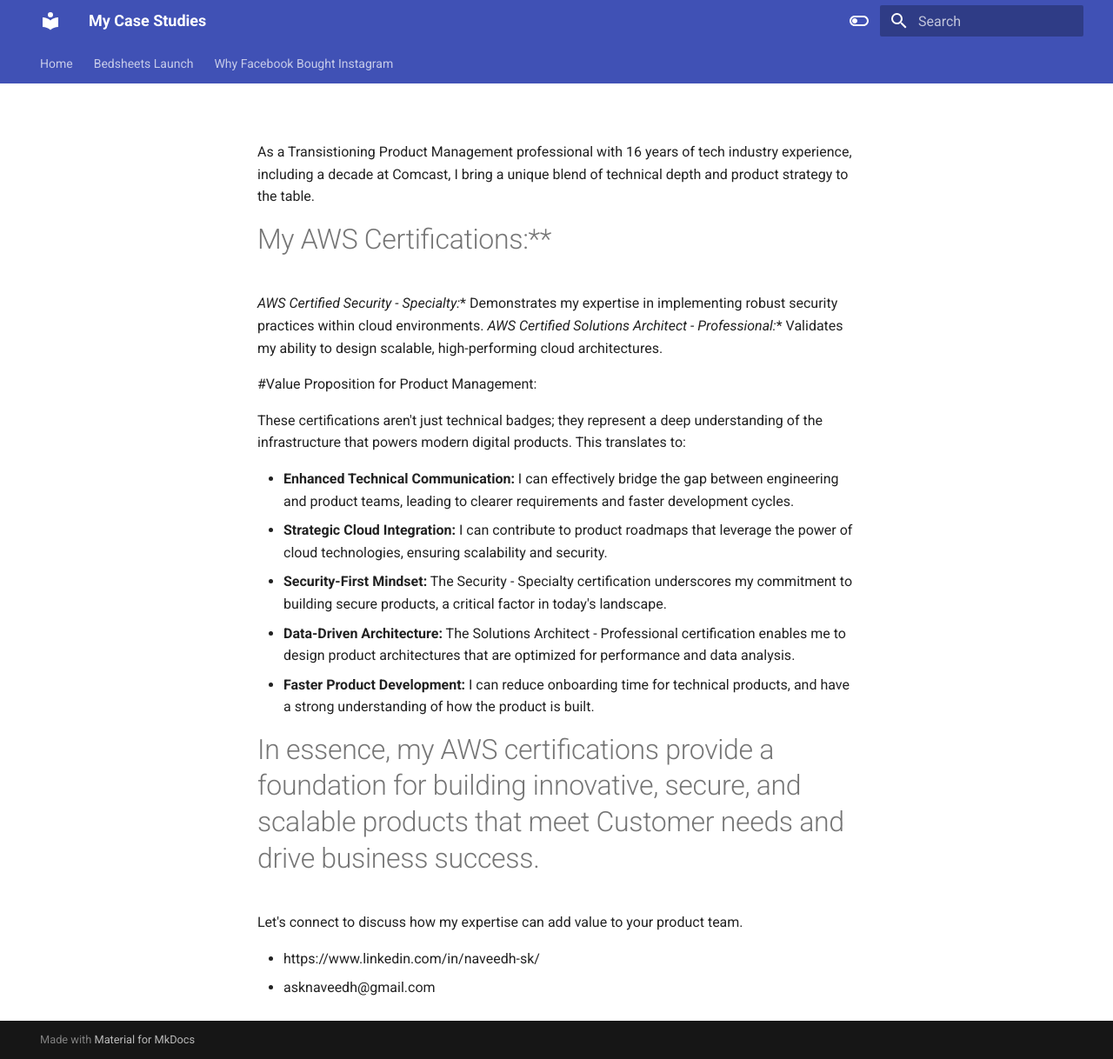
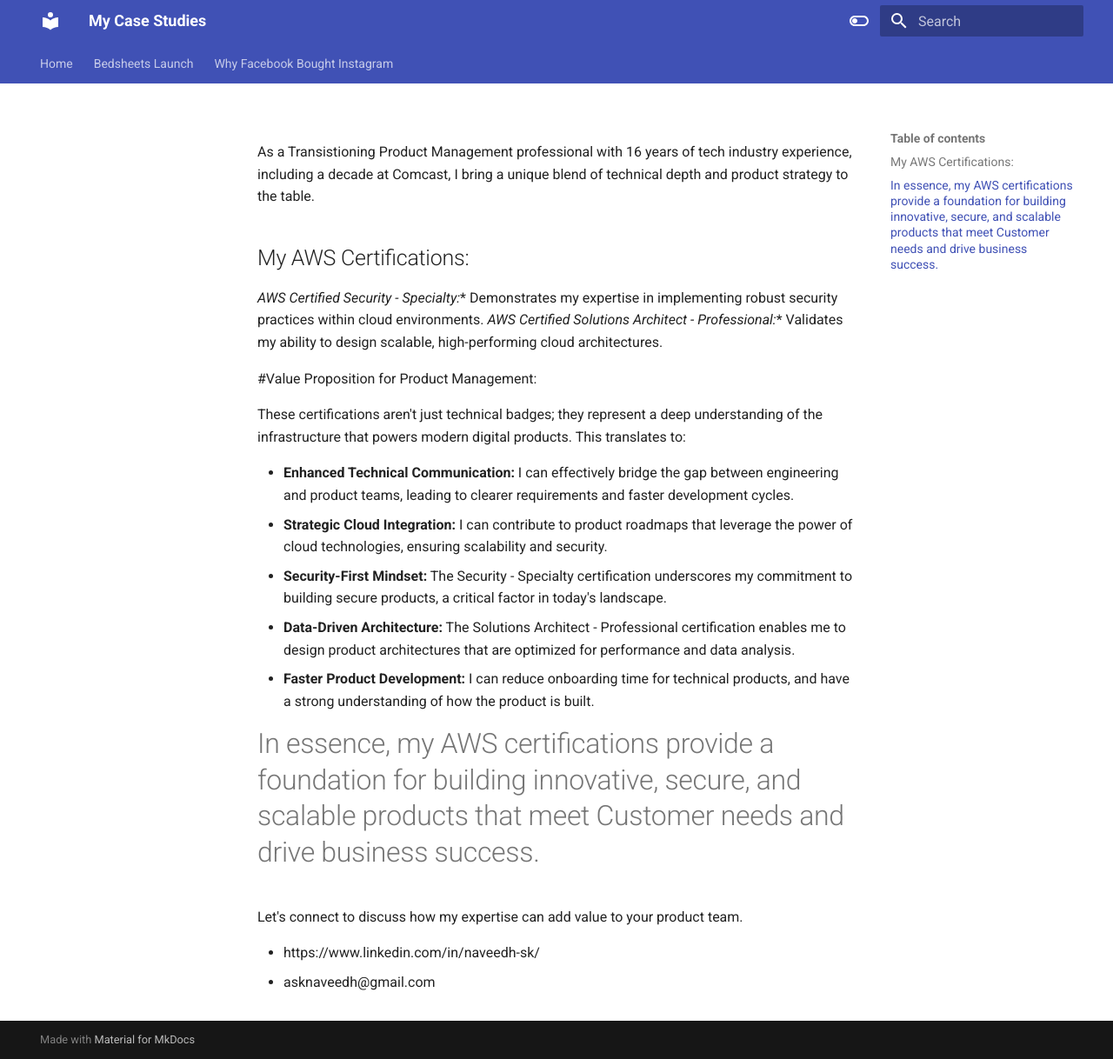
Before and after one commit to naveedhsk/ai-reliability-rag, an MkDocs documentation site: the page built from docs/aws-value.md, in a window 1280 px wide and 1218 px high. Shown: the whole window at 87% size. Built offline with MkDocs 1.6.1 and Material for MkDocs 9.7.7, drawn with Linux system fonts in a browser that asks for light colours.

Commit message:
Update aws-value.md

```diff
--- a/docs/aws-value.md
+++ b/docs/aws-value.md
@@ -1,6 +1,6 @@
 As a Transistioning Product Management professional with 16 years of tech industry experience, including a decade at Comcast, I bring a unique blend of technical depth and product strategy to the table.
 
-#My AWS Certifications:**
+##My AWS Certifications:
 
   *AWS Certified Security - Specialty:** Demonstrates my expertise in implementing robust security practices within cloud environments.
   *AWS Certified Solutions Architect - Professional:** Validates my ability to design scalable, high-performing cloud architectures.
```
